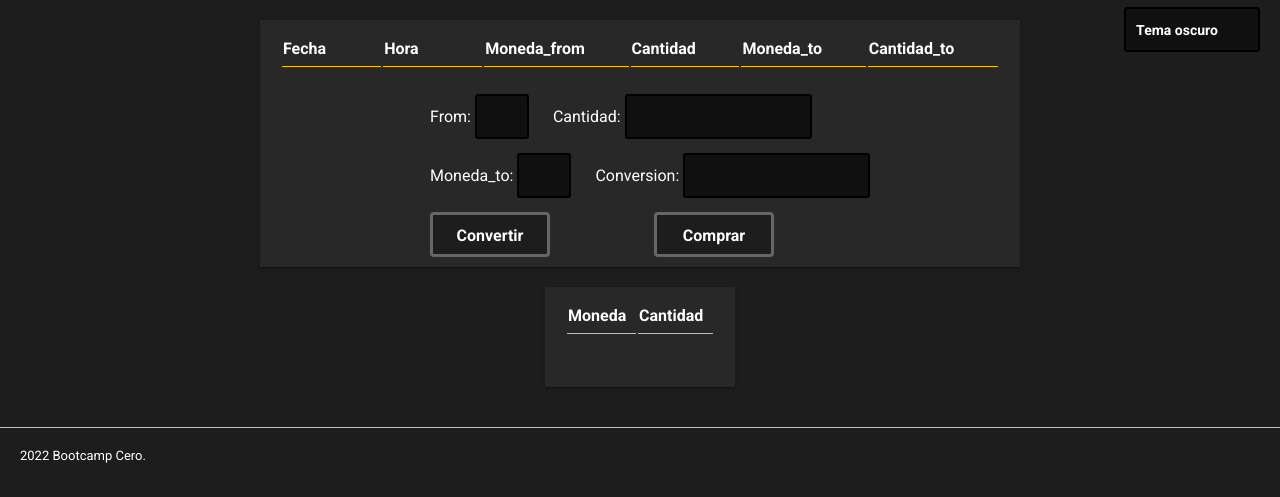
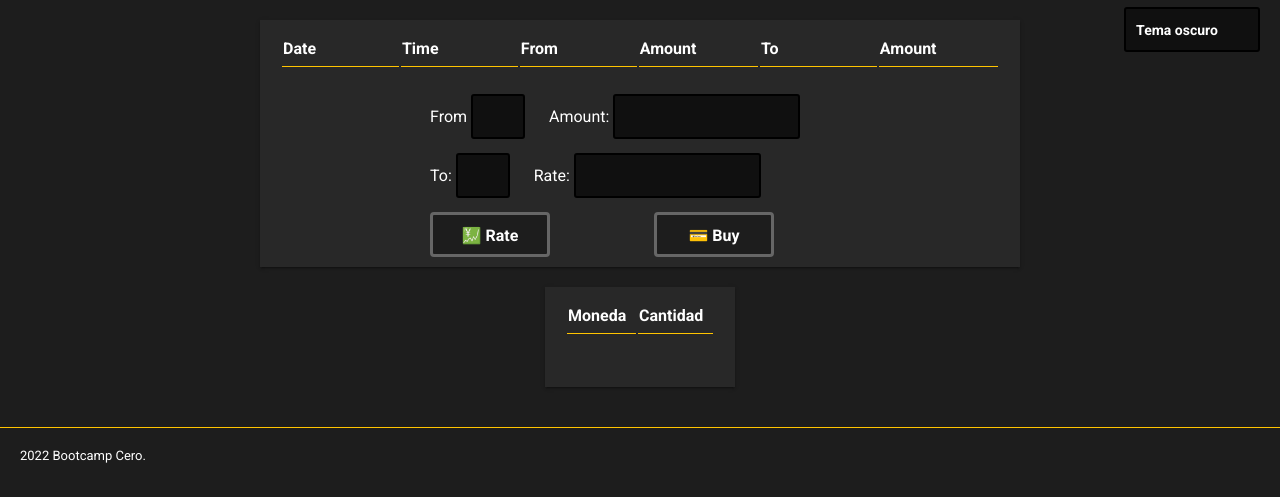
Before and after one commit to datadiego/KeepCoding_Flask_JS_Coinapp, a Flask app: page / in a window 1280 px wide. Shown: the part 50-547 px from the top of the page. Run offline with Flask 2, Linux system fonts and the light colour scheme; data that the repository does not hold is empty.

Commit message:
feat: 👍traducimos a ingles la interfaz

```diff
--- a/crypto_app/templates/index.html
+++ b/crypto_app/templates/index.html
@@ -30,12 +30,12 @@
       <table>
         <thead>
           <tr>
-            <th class="titulo-tabla">Fecha</th>
-            <th class="titulo-tabla">Hora</th>
-            <th class="titulo-tabla">Moneda_from</th>
-            <th class="titulo-tabla">Cantidad</th>
-            <th class="titulo-tabla">Moneda_to</th>
-            <th class="titulo-tabla">Cantidad_to</th>
+            <th class="titulo-tabla">Date</th>
+            <th class="titulo-tabla">Time</th>
+            <th class="titulo-tabla">From</th>
+            <th class="titulo-tabla">Amount</th>
+            <th class="titulo-tabla">To</th>
+            <th class="titulo-tabla">Amount</th>
           </tr>
         </thead>
 
@@ -48,25 +48,25 @@
     <section class="interfaz">
       <!--Empieza la interfaz de usuario-->
       <div id="linea_interfaz">
-      <label for="moneda_from" class="form1">From:</label>
+      <label for="moneda_from" class="form1">From </label>
       <select id="moneda_from" name="monedas" class="form">
         <!-- Cargamos las monedas disponibles desde js -->
       </select>
-      <label for="cantidad_from" class="form">Cantidad:</label>
+      <label for="cantidad_from" class="form">Amount: </label>
       <input type="text" id="cantidad_from" name="cantidad_from" class="form">
       </div>
 
       <div id="linea_interaz">
-      <label for="moneda_to" class="form1">Moneda_to:</label>
+      <label for="moneda_to" class="form1">To: </label>
       <select id="moneda_to" name="monedas">
       </select>
-      <label for="conversion" class="form">Conversion:</label>
+      <label for="conversion" class="form">Rate: </label>
       <input type="number" id="conversion" name="conversion" class="form">
       </div>
 
       <div id="linea_interfaz">
-      <button id="boton-convertir" class="form1">Convertir</button>
-      <button id="boton-comprar">Comprar</button>
+      <button id="boton-convertir" class="form1">💹 Rate</button>
+      <button id="boton-comprar">💳 Buy</button>
       </div>
     </section>
   </section>
```
